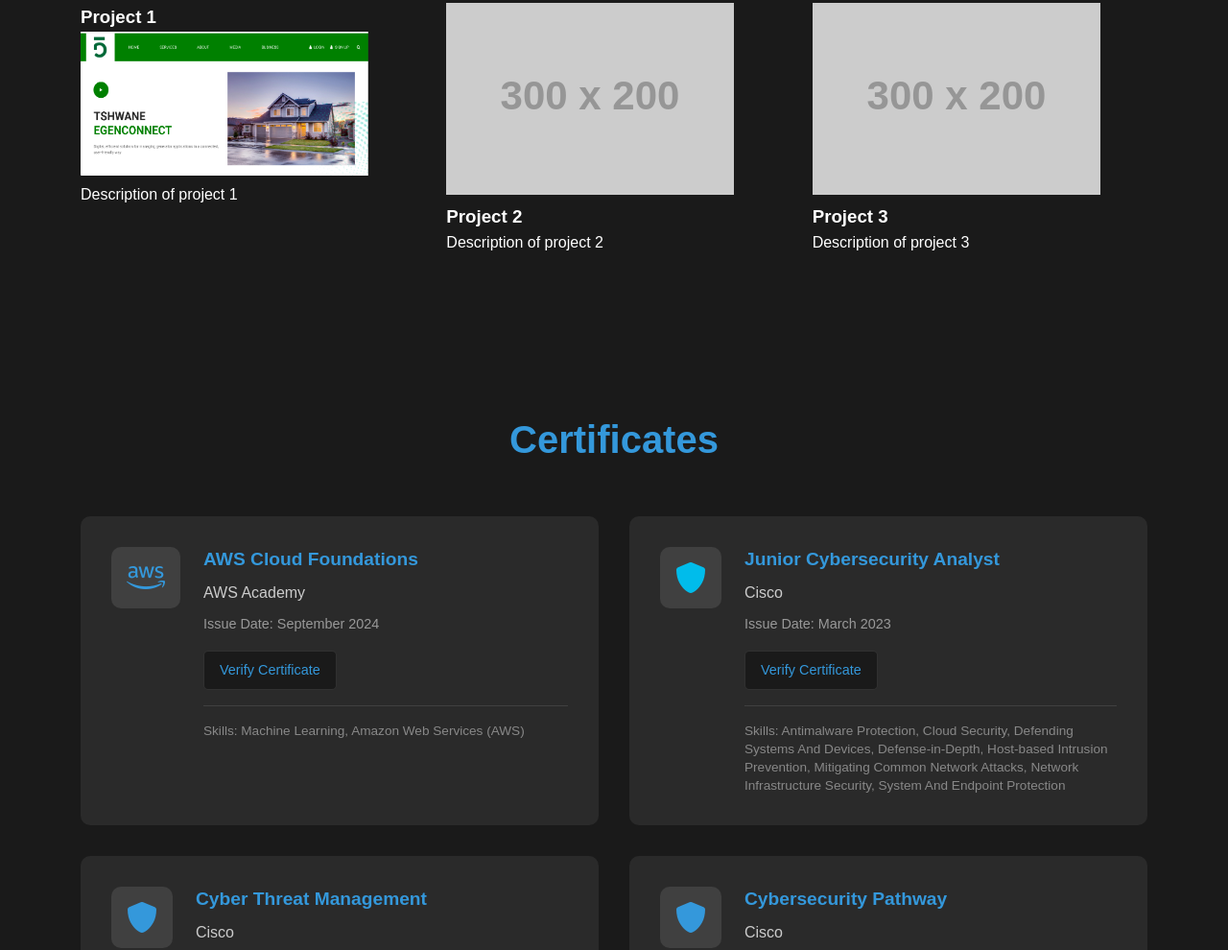
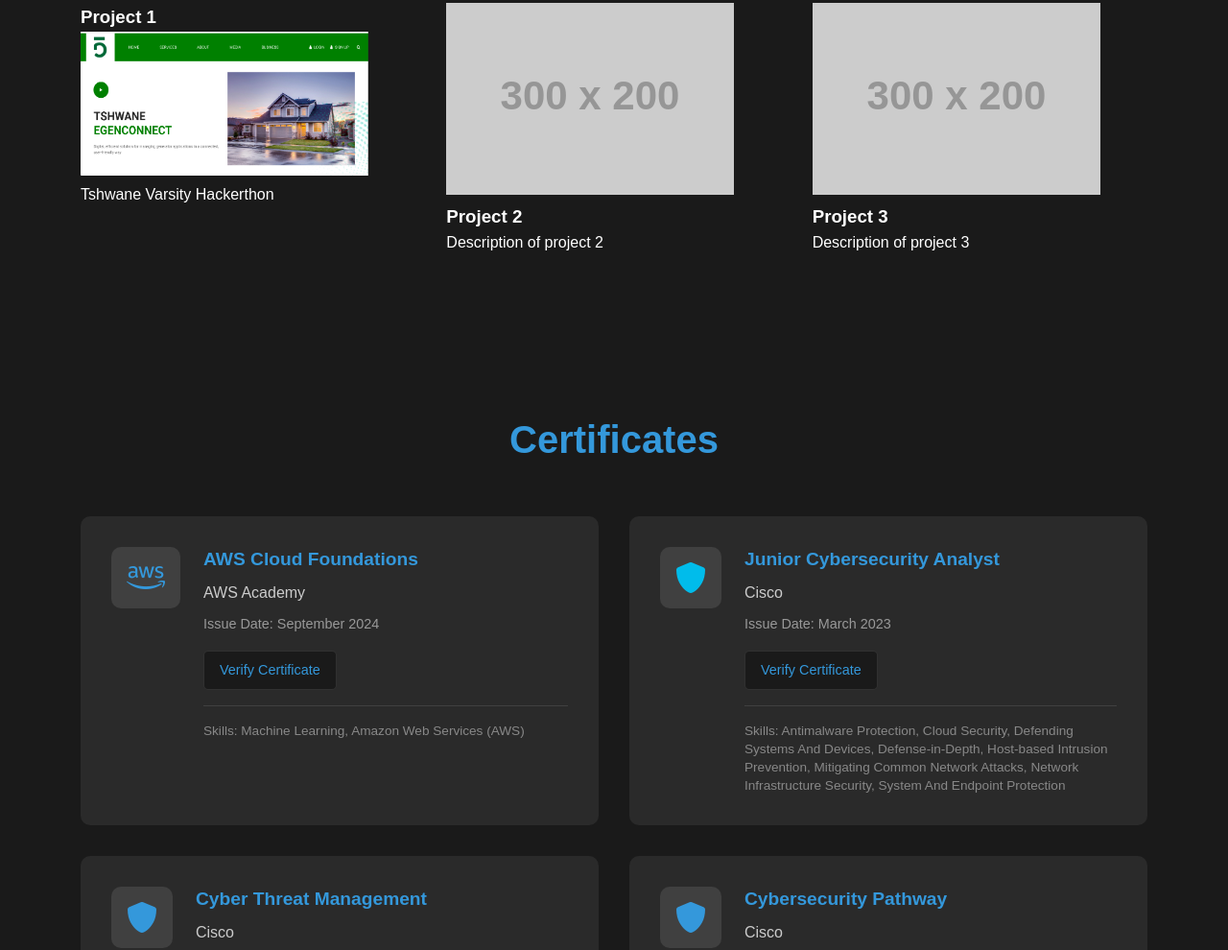
Before and after one commit to PrinceMaphoto/Portfolio, a plain HTML site: page index.html in a window 1280 px wide. Shown: the part 5660-6650 px from the top of the page at 96% size. Drawn offline with Linux system fonts and the light colour scheme; placeholder pictures from the web are drawn by us.

Commit message:
Update index.html

```diff
--- a/index.html
+++ b/index.html
@@ -270,7 +270,7 @@
                 <div class="project-card">
                     <h3>Project 1</h3>
                     <img src="project1.png" alt="Project 1" width="300" height="150">
-                    <p>Description of project 1</p>
+                    <p>Tshwane Varsity Hackerthon</p>
                 </div>
                 <div class="project-card">
                     <img src="https://via.placeholder.com/300x200" alt="Project 2">
```
